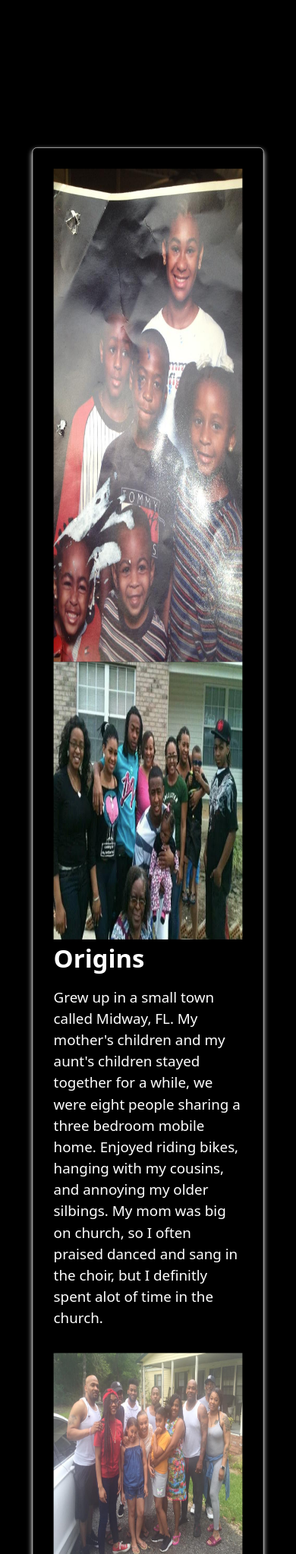
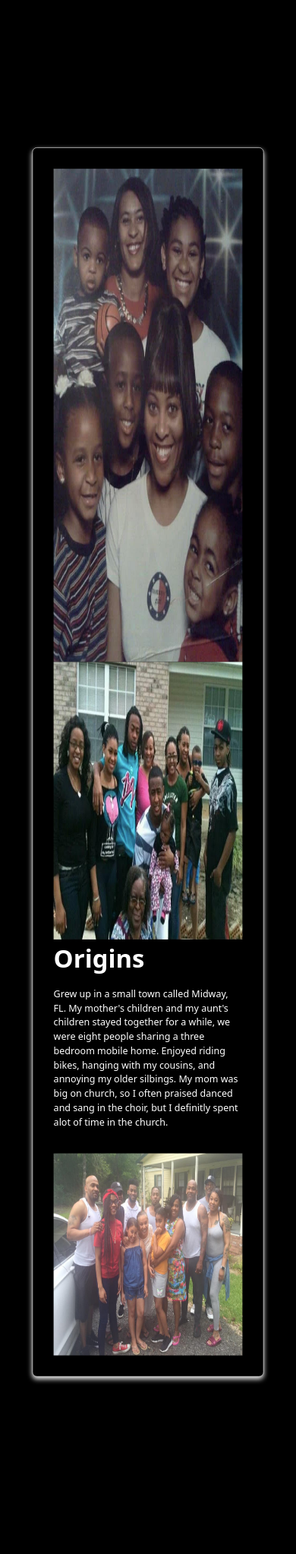
Before and after one commit to JamesPetersonIV/jp4Web, a Django app: page /about/ in a window 390 px wide. Shown: the part 3400-5446 px from the top of that part at 76% size. Run offline with Django 4.2, Linux system fonts and the light colour scheme; the page is wider than the window, and the part outside it is not shown.

Commit message:
Updated UI and mobile device responsivness

```diff
--- a/bio/templates/bio/about.html
+++ b/bio/templates/bio/about.html
@@ -46,17 +46,17 @@
     <li class="cards stack-cards__item js-stack-cards__item">
         <div class="card-contents">
             <div class="row justify-content-center">
-                <div class="col-md-6 text-center">
-                  <img src="{% static 'images/bigsix.jpg' %}" alt="Big Six" class="img-fluid" style="height:830px; width:786px;">
+                <div class="col-12 col-md-6 col-sm-6 text-center">
+                  <img src="{% static 'images/8family.jpg' %}" alt="Big Six" class="img-fluid" style="height:830px; width:786px;">
                 </div>
-                <div class="col-md-6">
+                <div class="col-12 col-md-6 col-sm-6">
                   <div class="row justify-content-center">
                         <div class="col-auto">
                             <img src="{% static 'images/8Deep.png' %}" alt="8Deep" class="img-fluid" style="height:467px; width:386px;">
                         </div>
                         <div class="col d-flex flex-column justify-content-center">
                             <p style="font-size: 42px;"><b>Origins</b></p>
-                        <p style="font-size: 24px;">Grew up in a small town called Midway, FL. My mother's children and my aunt's children stayed together for a while, we were eight people sharing a three bedroom mobile home. Enjoyed riding bikes, hanging with my cousins, and annoying my older silbings. My mom was big on church, so I often praised danced and sang in the choir, but I definitly spent alot of time in the church.</p>
+                            <p>Grew up in a small town called Midway, FL. My mother's children and my aunt's children stayed together for a while, we were eight people sharing a three bedroom mobile home. Enjoyed riding bikes, hanging with my cousins, and annoying my older silbings. My mom was big on church, so I often praised danced and sang in the choir, but I definitly spent alot of time in the church.</p>
                         </div>
                   </div>
                   <div class="row justify-content-center" style="border-color: black; border-width: 25px 0px 0px 0px; border-style: solid;">
@@ -128,12 +128,12 @@
                             </div>
                           </div>
                     </div>
-                    <div class="col-auto" style="width: 40%;">
-                        <div class="row justify-content-center">
+                    <div class="col-12 col-sm-6 col-md-4  text-column">
+                            <div class="row">
                                     <p style="font-size: 45px;"><b>Extracurricular Activities</b></p>
                             </div>
-                        <div class="row justify-content-center">
-                            <div class="col-auto" style="font-size: 21px;">
+                            <div class="row">
+                                <div class="col-auto">
                                     <ul>
                                         <li>Co-captain of high school wrestling team for two years. Senior year three of my guys made state, including me</li>
                                         <li>Particpated in football from elementry to my sophmore year of High School</li>
--- a/bio/templates/bio/header.html
+++ b/bio/templates/bio/header.html
@@ -1,7 +1,7 @@
 {% load static %}
 
 <div>
-    <img src="{% static 'images/giphy.gif' %}" class="d-block w-100" alt="..." height="500px">
+    <img src="{% static 'images/giphy-2.gif' %}" class="d-block w-100" alt="..." height="500px">
 
     <!-- Image and text -->
     <nav class="navbar navbar-dark">
@@ -70,7 +70,7 @@
                   <li class="nav-item">
                     <a class="nav-link active" style="color: white; right: 5%; text-decoration: none;" href="http://jamespeterson.inteletravel.com/">
                       <button type="button" class="btn btn-outline-light">
-                       <img style="color: white; left: 2%;" src="{% static 'images/InteleTravel.png' %}" width="50" height="50"> Book! w/ Jay Can Plan Your Day
+                       <img style="color: white; position: relative;" src="{% static 'images/InteleTravel.png' %}" width="25" height="25"> Book! w/ Jay Can Plan Your Day
                       </button>
                     </a>
                   </li>
```
Also changed, not shown: other parts of bio/templates/bio/about.html (+1 -1 lines), bio/templates/bio/base.html (+8 -2 lines), static/images/8family.jpg (added), static/images/giphy-3.gif (added), 4 other files. Lines whose indentation alone changed are shown as unchanged.
